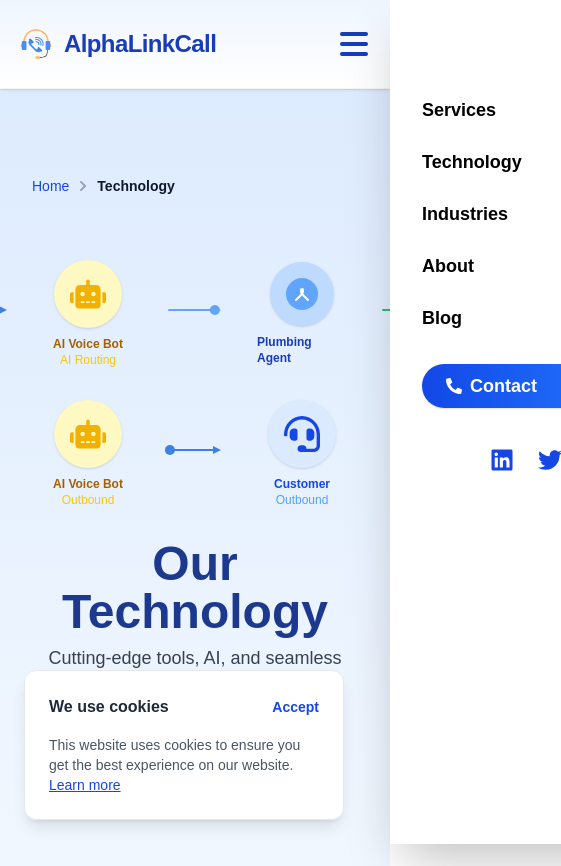
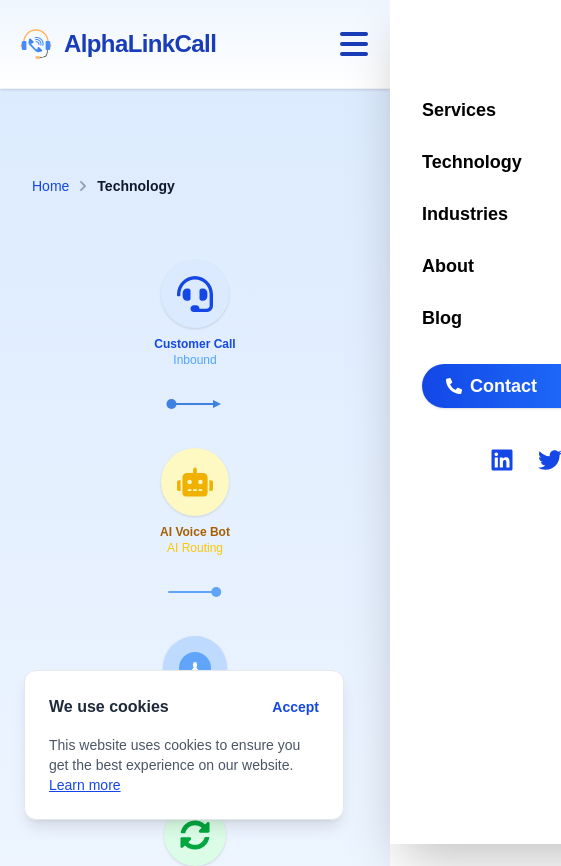
Before and after one commit to shanzantrik/Alphalinkcall, a Next.js app: page /technology in a window 390 px wide. Shown: the top 866 px of the page, 561 px wide, since content can reach past the window. Built offline with nearby package versions, Linux system fonts and the light colour scheme.

Commit message:
tech responsive fixes

```diff
--- a/src/app/technology/page.tsx
+++ b/src/app/technology/page.tsx
@@ -49,8 +49,9 @@
         <div className="w-full flex flex-col items-center justify-center mb-6">
           {/* Animated AI Workflow - Horizontal Flow */}
           <div className="relative flex flex-col items-center justify-center w-full max-w-4xl py-8">
-            <div className="flex flex-row items-center justify-center gap-8 w-full relative">
-              {/* Inbound: Customer Call → AI Voice Bot → Agent → CRM */}
+            {/* Inbound: Customer Call → AI Voice Bot → Agent → CRM */}
+            <div className="flex flex-col md:flex-row items-center justify-center gap-6 md:gap-8 w-full relative">
+              {/* Customer Call */}
               <div className="flex flex-col items-center min-w-[90px]">
                 <div className="bg-blue-100 rounded-full p-4 mb-2 shadow">
                   <FaHeadset className="text-blue-700 text-4xl" />
@@ -127,7 +128,7 @@
               </div>
             </div>
             {/* Outbound: AI Voice Bot → Customer */}
-            <div className="flex flex-row items-center justify-center gap-8 w-full mt-8">
+            <div className="flex flex-col md:flex-row items-center justify-center gap-6 md:gap-8 w-full mt-8">
               <div className="flex flex-col items-center min-w-[90px]">
                 <div className="bg-yellow-100 rounded-full p-4 mb-2 shadow animate-bounce-slow">
                   <FaRobot className="text-yellow-500 text-4xl" />
```
